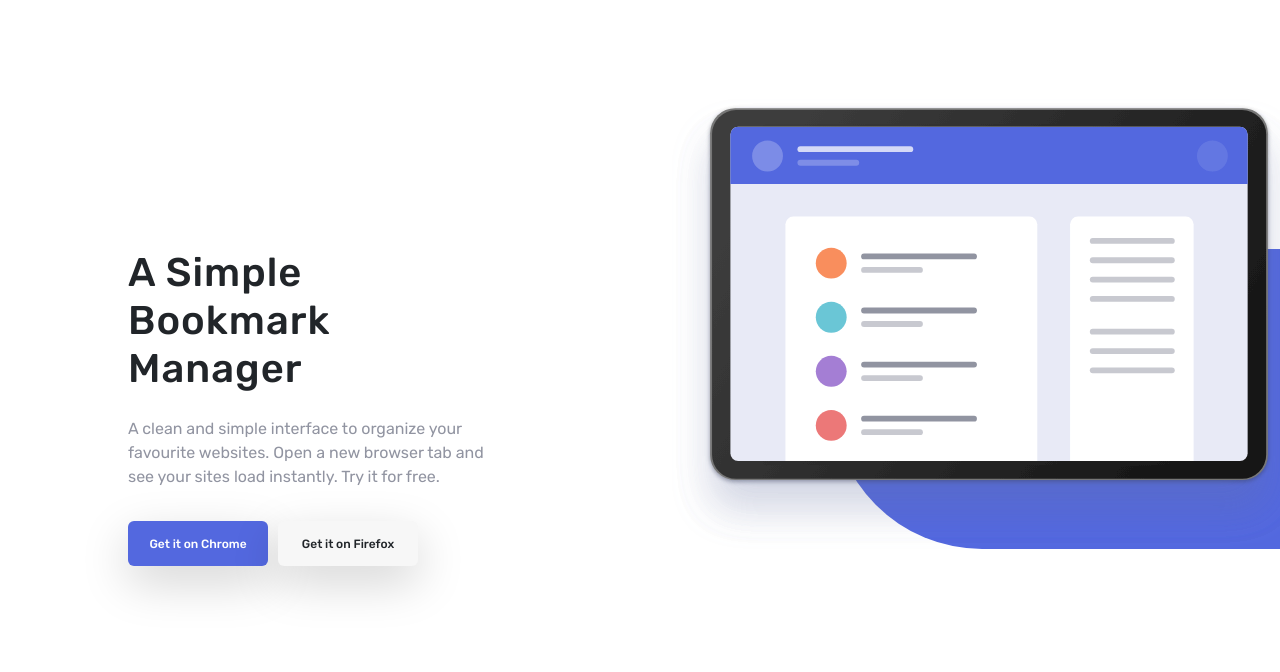
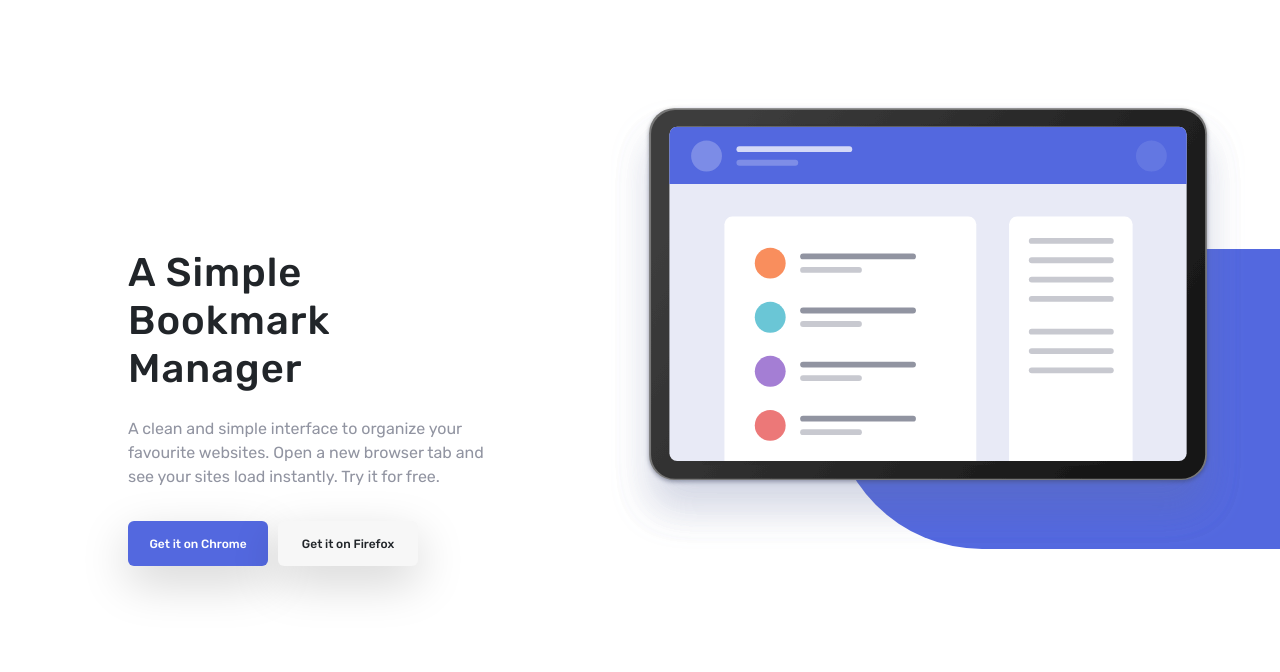
Before and after one commit to yusfulltest/Bookmarkpage, a plain HTML site: page index.html in a window 1280 px wide. Shown: the part 128-800 px from the top of the page. Drawn offline with nearby package versions, Linux system fonts and the light colour scheme.

Commit message:
adjusted

```diff
--- a/CSS/bookmark.css
+++ b/CSS/bookmark.css
@@ -1,12 +1,16 @@
 body{
-    width: 100vw;
+width: 100vw;
+overflow-x: hidden;
 
-   overflow-x: hidden;
+
+
+
 
 }
 
 header{
     font-family: "Rubik", sans-serif ;
+
 }
 
 .mainwrap{
@@ -87,6 +91,7 @@ main{
     width: 100vw;
     overflow-x: hidden;
     font-family: "Rubik", sans-serif ;
+
   }
 
 /* ////section 1//// */
@@ -104,30 +109,44 @@ width: 100vw;
 .sec1imgs{
     display: flex;
     justify-content: end;
+    width: 100%;
+
 }
 
 
 
 .sec1-1{
+/* width:80vw; */
 width:80vw;
 
     background: hsl(231, 69%, 60%);
     border-top-left-radius: 200px;
     border-bottom-left-radius: 200px;
-
+display: flex;
+justify-content: center ;
 
 
 }
 
 .sec1-1 img{
-    position: relative;
+    /* position: relative;
     left: -22% ;
+top: -60px; */
+position: relative;
+
 top: -60px;
-min-width: 340px;
+margin-left: -20%;
+/* width: 450px ; */
+min-width:330px ;
 
 
 
+
+/* min-width: 340px; */
+
 }
+
+
 
 
 
--- a/index.html
+++ b/index.html
@@ -4,7 +4,6 @@
 <head>
     <meta charset="UTF-8">
     <meta name="viewport" content="width=device-width, initial-scale=1">
-    <meta name="viewport" content="width=device-width, initial-scale=1.0">
     <link rel="preconnect" href="https://fonts.googleapis.com">
     <link rel="preconnect" href="https://fonts.gstatic.com" crossorigin>
     <link href="https://fonts.googleapis.com/css2?family=Rubik:ital,wght@0,300..900;1,300..900&display=swap"
@@ -91,7 +90,7 @@
                 <div class="sec1-1 ">
 
 
-                    <img src="images/illustration-hero.svg" alt="tablet" class="img-fluid ">
+                    <img src="images/illustration-hero.svg" alt="tablet" class="img-fluid tabletimg">
 
                 </div>
             </div>
@@ -851,7 +850,6 @@
 
             else{
                 ErrorWrap.style.display = 'none';
-                // errortext.innerHTML = '';
                 input.style.border = '';
             }
 
```
